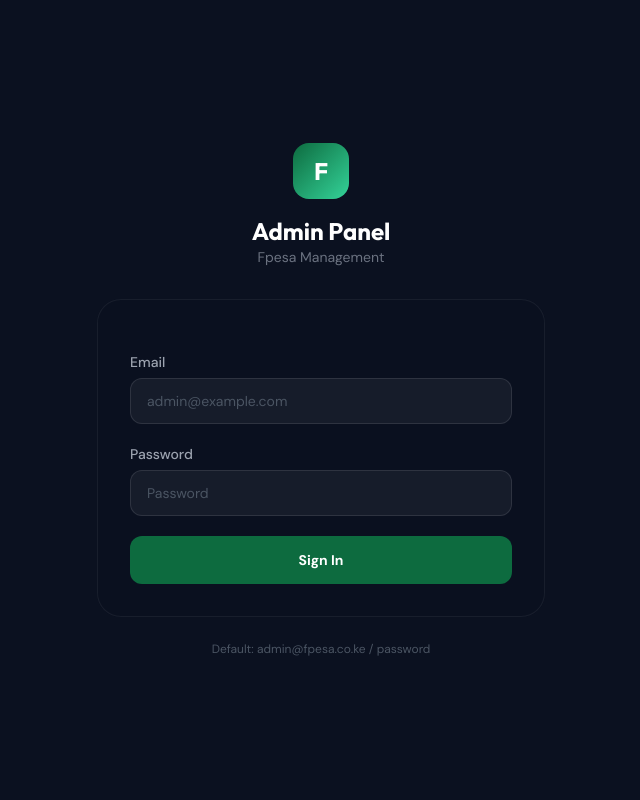
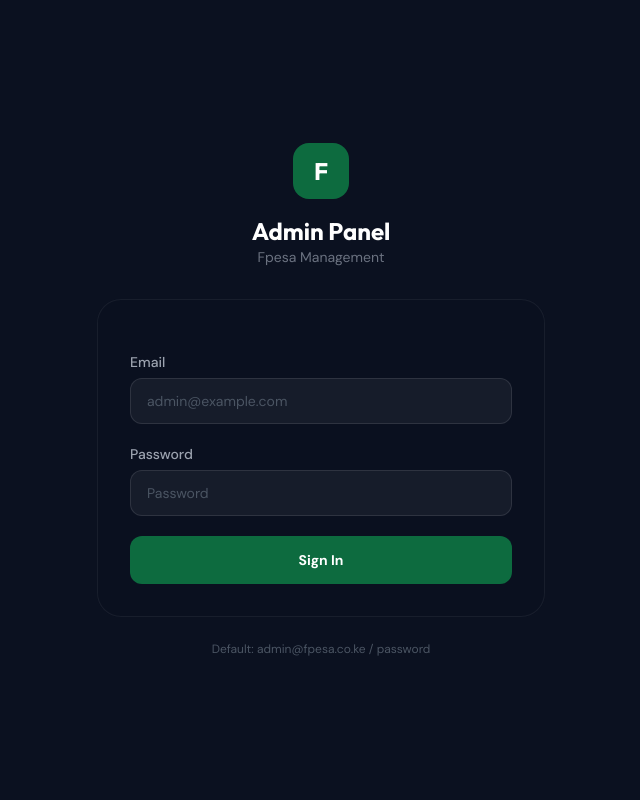
Before and after one commit to dennismwa/Fpesa-Loans, a PHP site: page /admin/login.php in a window 1280 px wide. Shown: the whole page, without its empty margins (319-959 px from the left). Run offline with PHP 8.4, Linux system fonts and the light colour scheme; data comes from the database, SQL or seed files in the repository; some libraries are stand-ins or nearby versions.

Commit message:
Change background gradient to solid color for logo

```diff
--- a/admin/login.php
+++ b/admin/login.php
@@ -22,7 +22,7 @@ require_once __DIR__ . '/../includes/header.php';
 <div class="min-h-screen flex items-center justify-center bg-dark px-4">
   <div class="w-full max-w-md">
     <div class="text-center mb-8">
-      <div class="w-14 h-14 rounded-2xl bg-gradient-to-br from-primary to-emerald-400 flex items-center justify-center mx-auto mb-4"><span class="text-white font-bold text-2xl font-heading">F</span></div>
+      <div class="w-14 h-14 rounded-2xl bg-primary flex items-center justify-center mx-auto mb-4"><span class="text-white font-bold text-2xl font-heading">F</span></div>
       <h1 class="text-2xl font-bold text-white font-heading">Admin Panel</h1>
       <p class="text-sm text-gray-500"><?= e(site_name()) ?> Management</p>
     </div>
```
